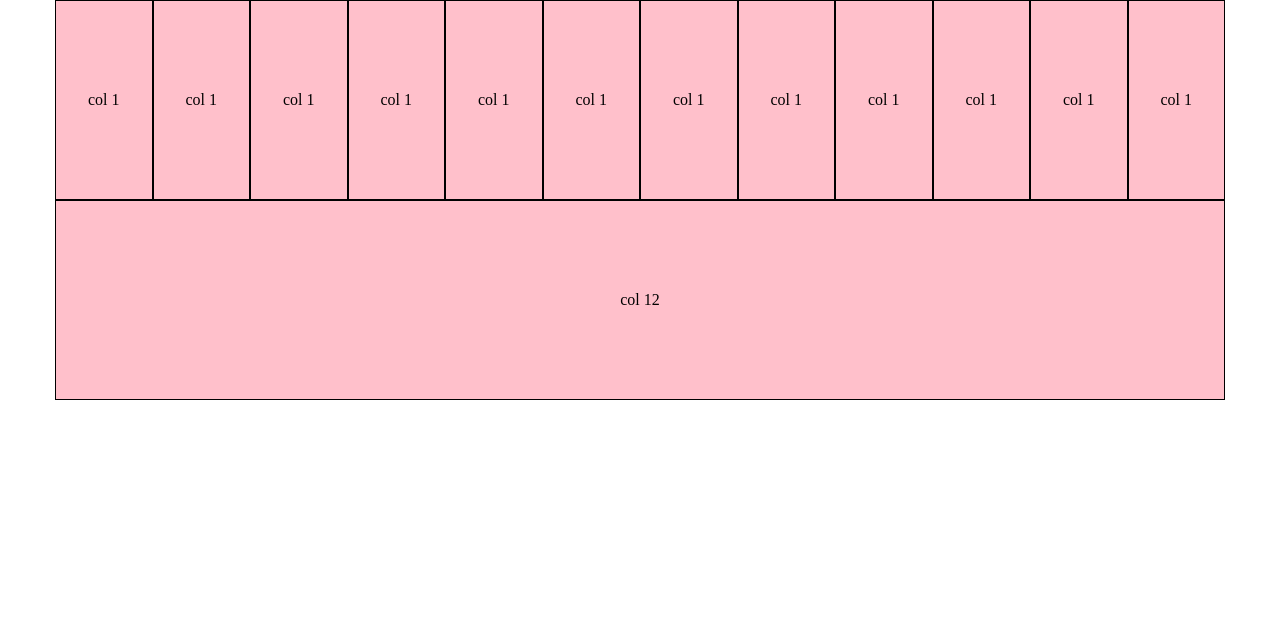
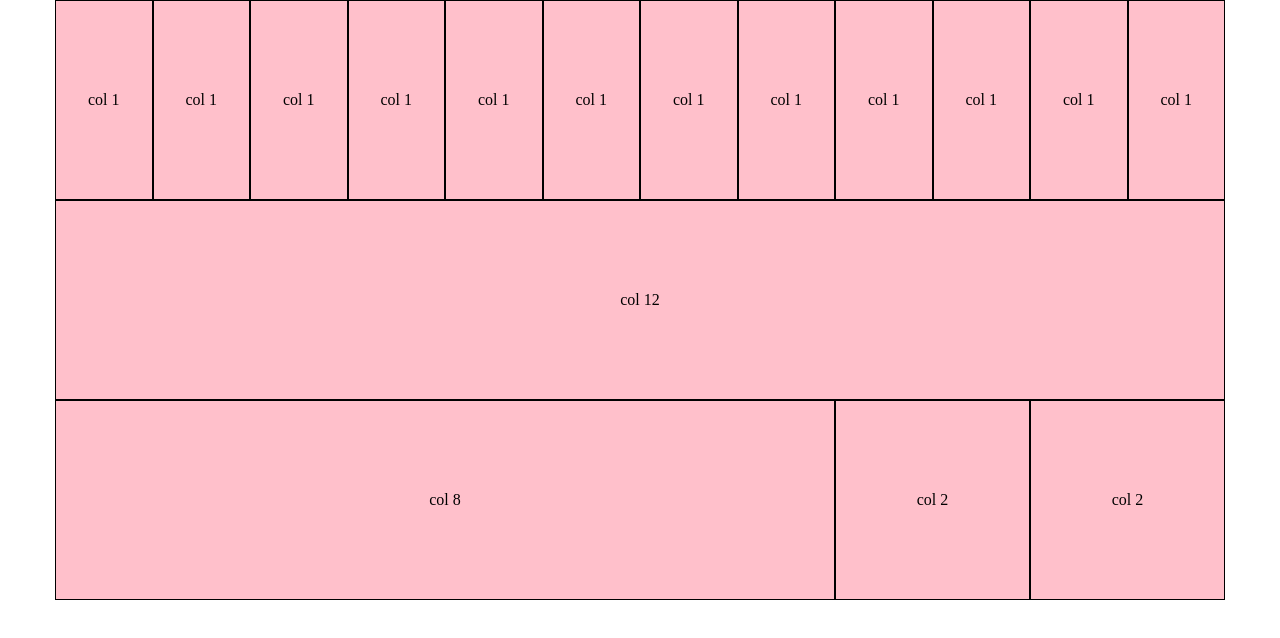
Before and after one commit to Andrei-Gabriel/html-css-12bool, a plain HTML site: page index.html in a window 1280 px wide. Drawn offline with Linux system fonts and the light colour scheme.

Commit message:
Terza row

```diff
--- a/index.html
+++ b/index.html
@@ -13,7 +13,7 @@
 <body>
 
     <div class="container">
-        <!-- Row da 12 colonne da 1 colonna -->
+        <!-- Row da 12 colonne da 1 tassello -->
         <div class="row">
             <div class="col-1">
                 <div class="gusset"></div>
@@ -53,8 +53,23 @@
             </div>
         </div>
 
+        <!-- Row da 1 colonna da 12 tasselli -->
         <div class="row">
             <div class="col-12">
+                <div class="gusset"></div>
+            </div>
+        </div>
+
+        <!-- Row da 1 colonna da 8 tasselli
+                    2 colonne da 2 tasselli -->
+        <div class="row">
+            <div class="col-8">
+                <div class="gusset"></div>
+            </div>
+            <div class="col-2">
+                <div class="gusset"></div>
+            </div>
+            <div class="col-2">
                 <div class="gusset"></div>
             </div>
         </div>
```
